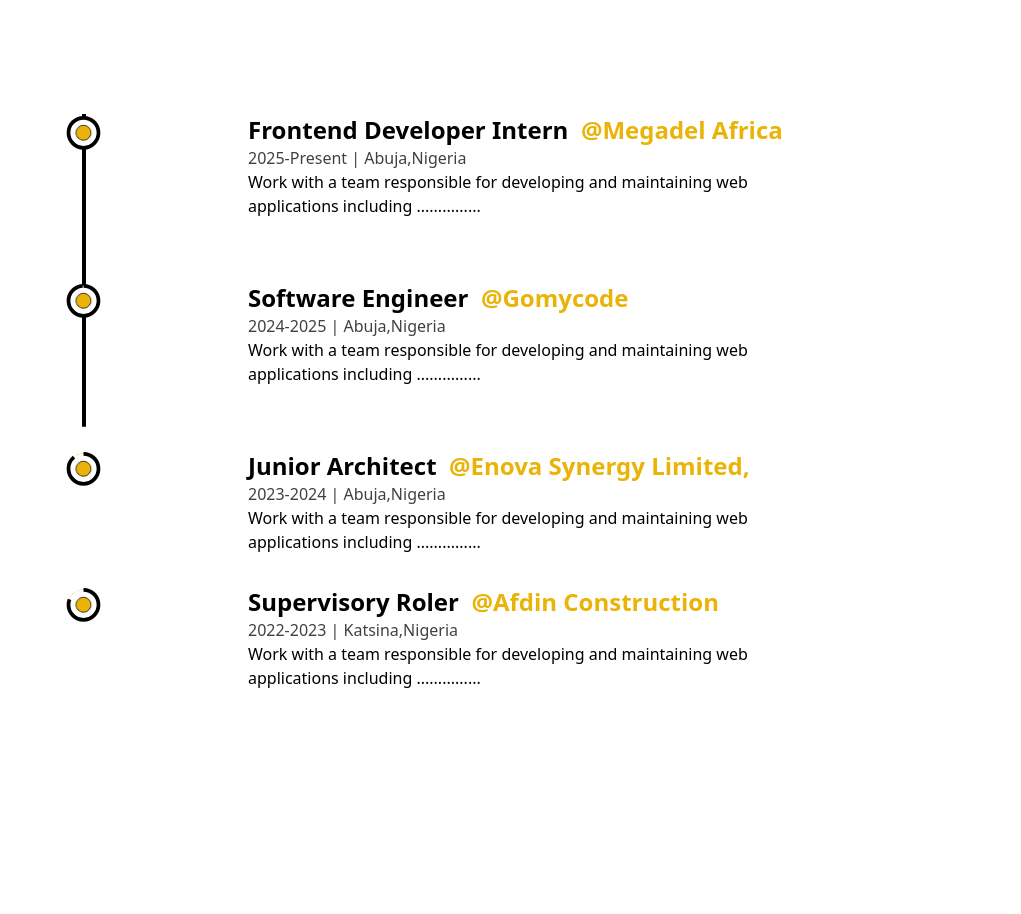
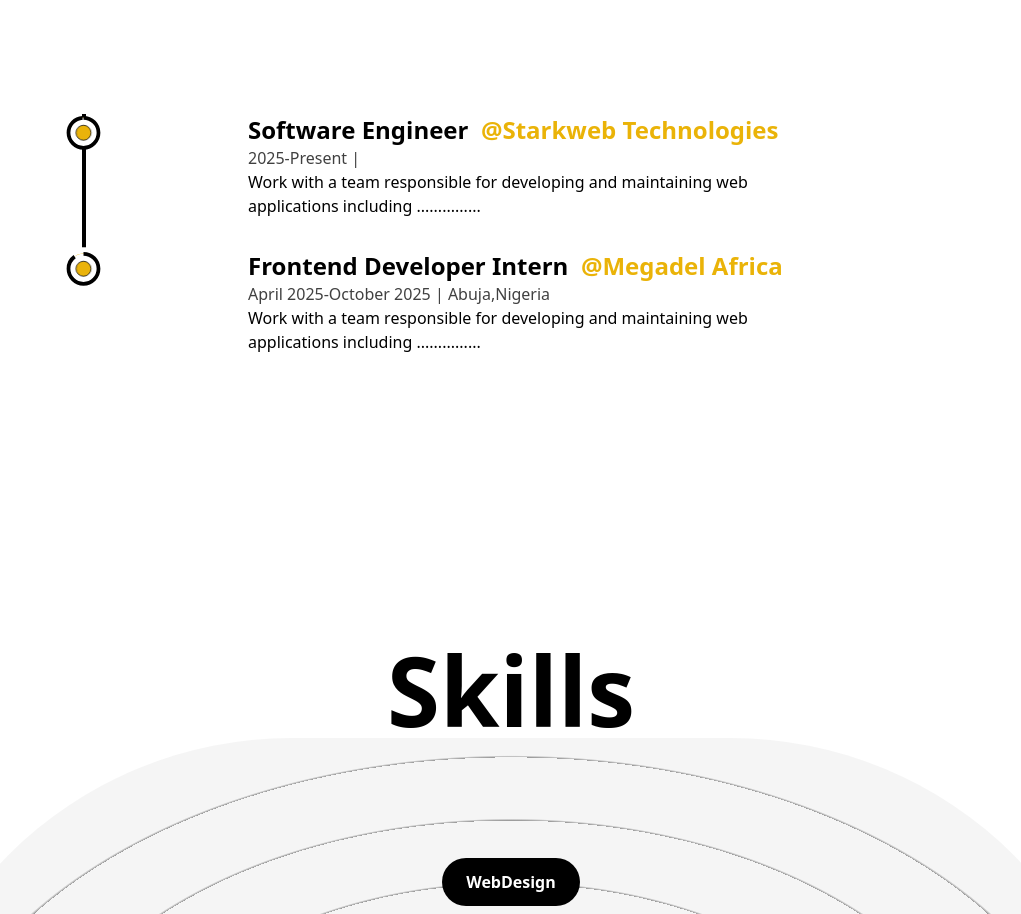
Before and after one commit to AhmaduYaradua/portfolio-website, a Next.js app: page /about in a window 1280 px wide. Shown: the part 1355-2269 px from the top of the page, without its empty margins (129-1150 px from the left). Built offline with nearby package versions, Linux system fonts and the light colour scheme.

Commit message:
experience update

```diff
--- a/src/components/about/Experience.jsx
+++ b/src/components/about/Experience.jsx
@@ -53,37 +53,21 @@
           style={{ scaleY: scrollYProgress }}
           className="absolute left-9 top-0 w-[4px] h-full bg-black dark:bg-white origin-top md:w-[2px] md:left-[30px] xs:left-[20px] "
         />
+
         <ul className="w-full flex flex-col items-start justify-between ml-4 xs:ml-2">
+          <Details
+            position="Software Engineer"
+            company="Starkweb technologies"
+            time="2025-present"
+            companyLink="www.starkwebtechnologies.com"
+            work="Work with a team responsible for developing and maintaining web applications including ..............."
+          />
           <Details
             position="Frontend Developer intern"
             company="Megadel Africa"
-            time="2025-present"
+            time="April 2025-October 2025"
             companyLink="www.megadelafrica.com"
             address="Abuja,Nigeria"
-            work="Work with a team responsible for developing and maintaining web applications including ..............."
-          />
-          <Details
-            position="Software Engineer"
-            company="Gomycode"
-            time="2024-2025"
-            companyLink="www.gomycode.com"
-            address="Abuja,Nigeria"
-            work="Work with a team responsible for developing and maintaining web applications including ..............."
-          />
-          <Details
-            position="Junior Architect"
-            company="Enova Synergy Limited,"
-            time="2023-2024"
-            companyLink="/"
-            address="Abuja,Nigeria"
-            work="Work with a team responsible for developing and maintaining web applications including ..............."
-          />
-          <Details
-            position="Supervisory Roler"
-            company="Afdin construction"
-            time="2022-2023"
-            companyLink="/"
-            address="Katsina,Nigeria"
             work="Work with a team responsible for developing and maintaining web applications including ..............."
           />
         </ul>
```
